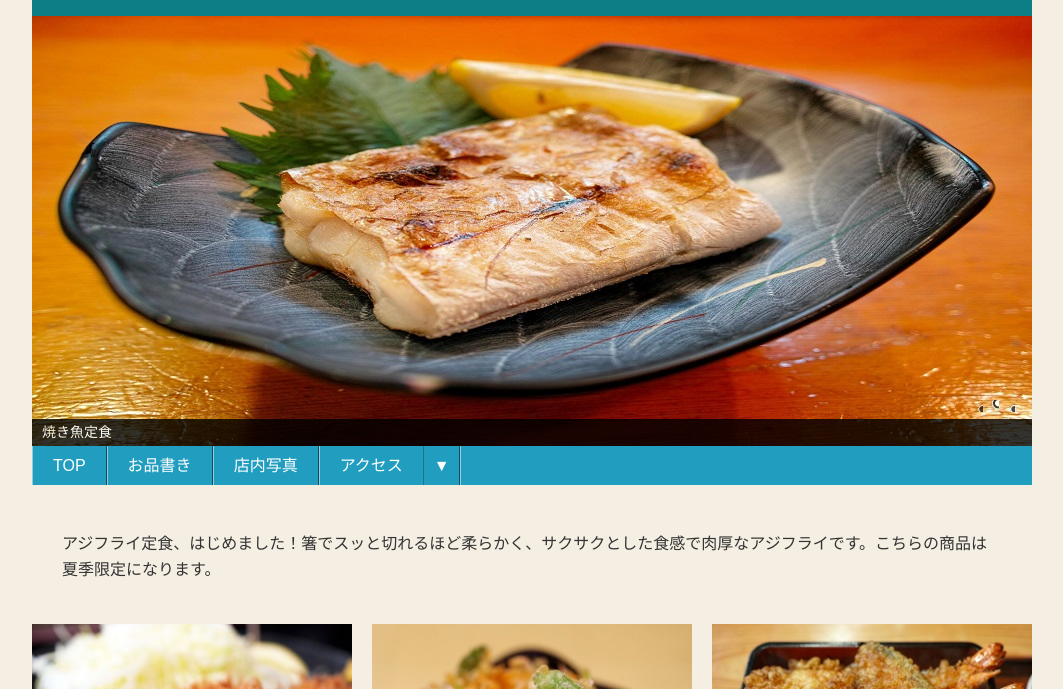
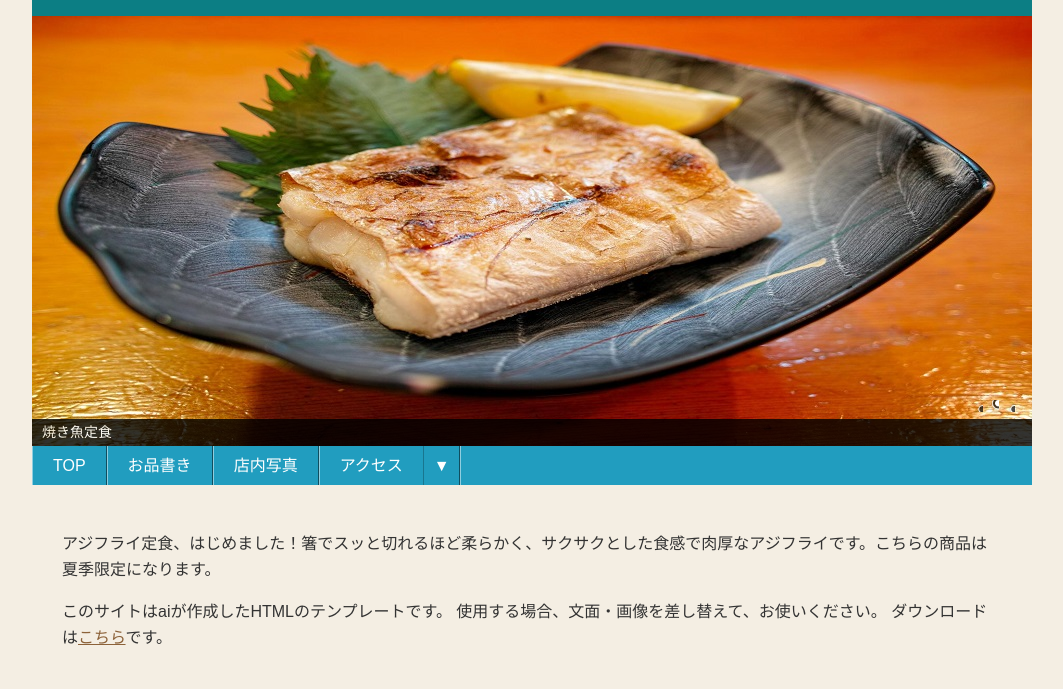
Before and after one commit to airis0/site-template17, a plain HTML site: page index.html in a window 1280 px wide. Shown: the part 84-773 px from the top of the page, without its empty margins (108-1171 px from the left). Drawn offline with Linux system fonts and the light colour scheme; files whose address does not match are found by name.

Commit message:
site-template17

```diff
--- a/index.html
+++ b/index.html
@@ -4,7 +4,7 @@
   <meta charset="UTF-8">
   <meta http-equiv="X-UA-Compatible" content="IE=edge">
   <meta name="viewport" content="width=device-width, initial-scale=1.0">
-  <title>ていしょくや</title>
+  <title>ていしょくや（Sample-Site17）</title>
   <link rel="stylesheet" href="common/js/nivo-slider/themes/tmp/tmp.css">
   <link rel="stylesheet" href="common/js/nivo-slider/nivo-slider.css">
   <link rel="stylesheet" href="common/css/common.css">
@@ -64,6 +64,14 @@
 <section>
 <div>
   <p>アジフライ定食、はじめました！箸でスッと切れるほど柔らかく、サクサクとした食感で肉厚なアジフライです。こちらの商品は夏季限定になります。</p>
+
+  <br>
+  <p>
+    このサイトはaiが作成したHTMLのテンプレートです。
+    使用する場合、文面・画像を差し替えて、お使いください。
+    ダウンロードは<a href="https://github.com/airis0/site-template17">こちら</a>です。
+  </p>
+
 </div>
 </section>
 
```
Also changed, not shown: aboutus.html (+1 -1 lines), access.html (+1 -1 lines), menu.html (+1 -1 lines).
